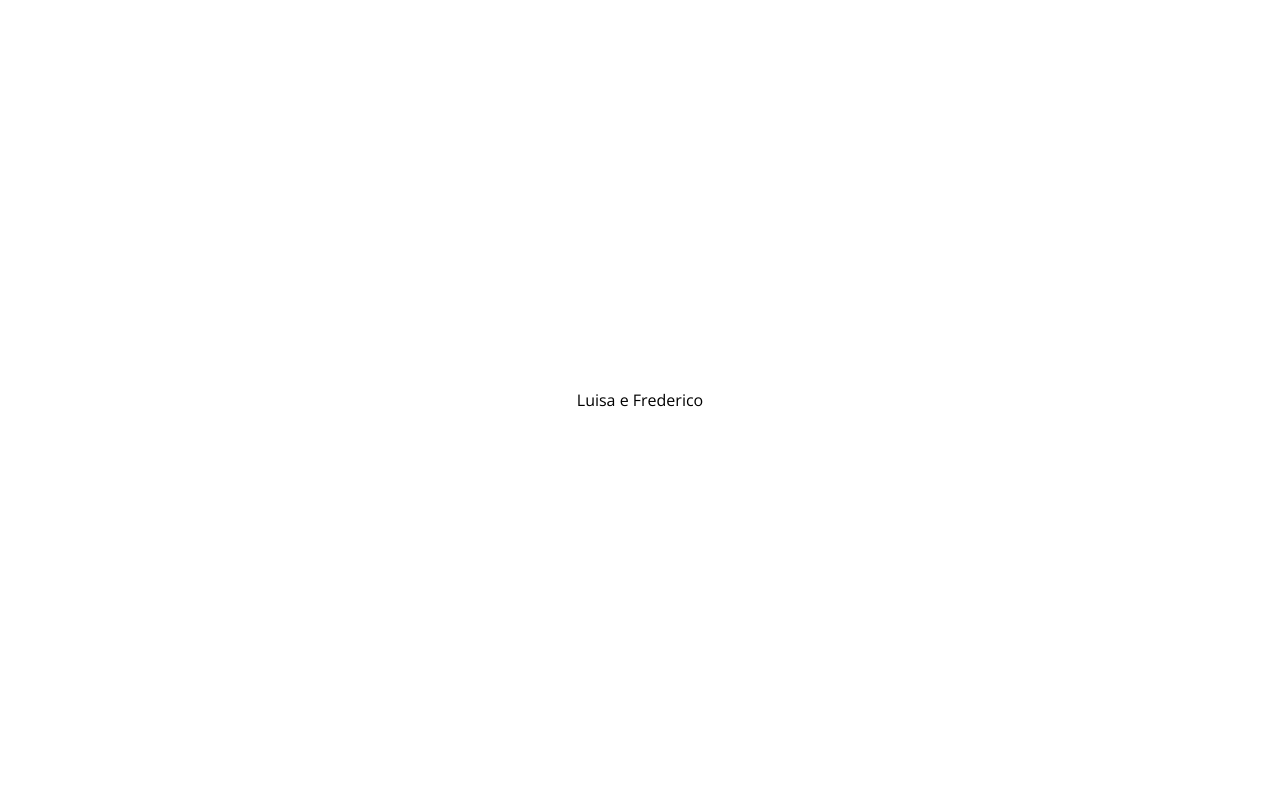
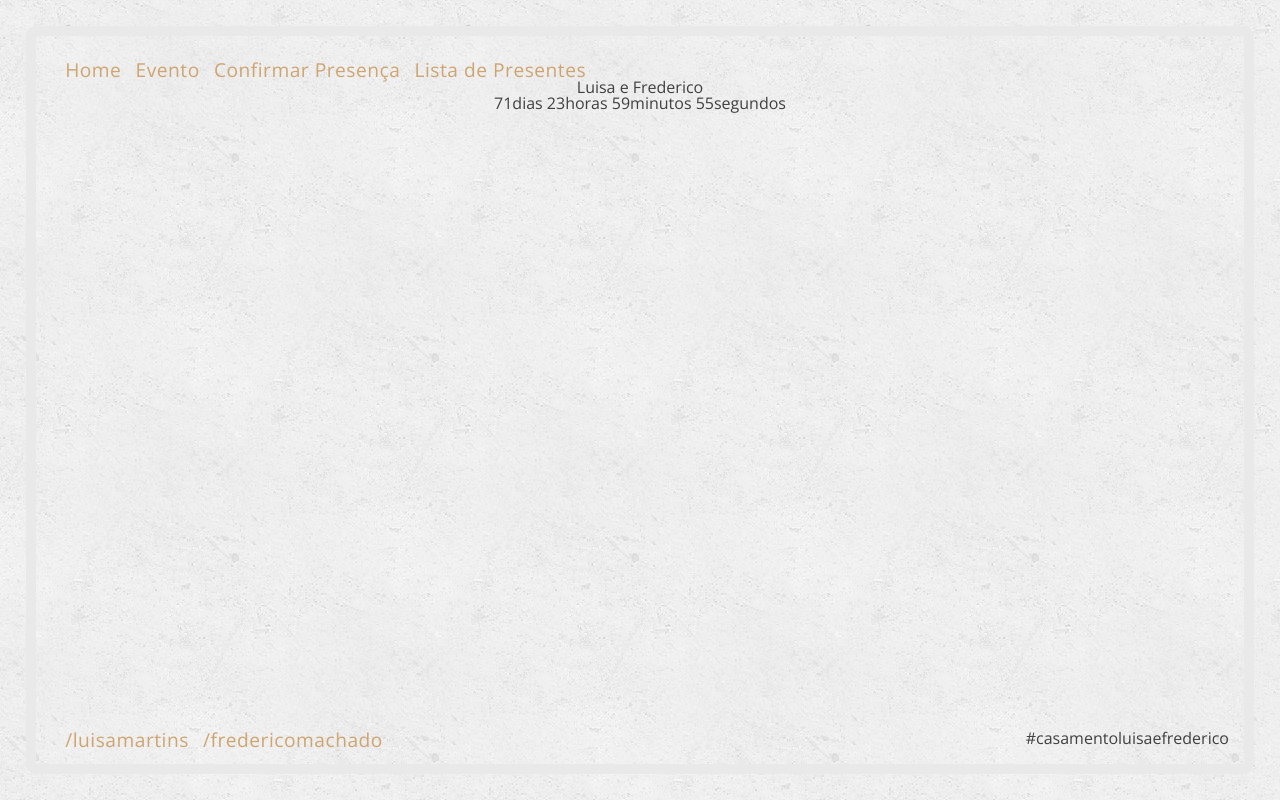
Before and after one commit to fredericomachado/luisaefrederico, a plain HTML site: page index.html in a window 1280 px wide. Drawn offline with nearby package versions, Linux system fonts and the light colour scheme.

Commit message:
init styles; added timer function

```diff
--- a/assets/javascript/application.js
+++ b/assets/javascript/application.js
@@ -0,0 +1,36 @@
+var timer;
+
+var compareDate = new Date();
+compareDate.setDate(compareDate.getDate() + 72); //just for this demo today + 7 days
+
+timer = setInterval(function() {
+  timeBetweenDates(compareDate);
+}, 1000);
+
+function timeBetweenDates(toDate) {
+  var dateEntered = toDate;
+  var now = new Date();
+  var difference = dateEntered.getTime() - now.getTime();
+
+  if (difference <= 0) {
+
+    // Timer done
+    clearInterval(timer);
+
+  } else {
+
+    var seconds = Math.floor(difference / 1000);
+    var minutes = Math.floor(seconds / 60);
+    var hours = Math.floor(minutes / 60);
+    var days = Math.floor(hours / 24);
+
+    hours %= 24;
+    minutes %= 60;
+    seconds %= 60;
+
+    $("#days").text(days);
+    $("#hours").text(hours);
+    $("#minutes").text(minutes);
+    $("#seconds").text(seconds);
+  }
+}
--- a/assets/stylesheets/application.css
+++ b/assets/stylesheets/application.css
@@ -29,6 +29,7 @@ footer, header, hgroup, menu, nav, section {
 	display: block;
 }
 body {
+	background: url('../images/bg.png');
 	line-height: 1;
 }
 ol, ul {
@@ -46,3 +47,55 @@ table {
 	border-collapse: collapse;
 	border-spacing: 0;
 }
+
+* {
+	box-sizing: border-box;
+	position: relative;
+}
+
+html, body {
+	font-family: 'Open Sans', sans-serif;
+	width: 100%;
+	padding: 2%;
+	height: 100%;
+	position: relative;
+	border-radius: 10px;
+	color: #404040;
+}
+a {
+	color: #cea570;
+	font-size: 1.2em;
+	letter-spacing: 0.5px;
+	padding: 0 5px;
+	text-decoration: none;
+	-webkit-transition: all 0.2s linear;
+	 	 -moz-transition: all 0.2s linear;
+		 			transition: all 0.2s linear;
+}
+a:hover {
+	text-decoration: underline;
+	color: #404040;
+}
+body {
+	border: 10px solid #E9E9E9;
+}
+.home-infos {
+	text-align: center;
+}
+.box {
+	background: #fff;
+	padding: 40px 80px;
+	display: inline-block;
+	border: 1px solid #cea570;
+}
+.footer {
+	width: 100%;
+	position: absolute;
+	bottom: 15px;
+	vertical-align: top;
+}
+.footer .copy {
+	position: absolute;
+	right: 40px;
+	top: 0;
+}
--- a/index.html
+++ b/index.html
@@ -4,18 +4,36 @@
     <meta charset="utf-8">
     <title>Luisa e Frederico</title>
     <link href="https://fonts.googleapis.com/css?family=Open+Sans" rel="stylesheet">
-    <style>
-      html, body {
-        font-family: 'Open Sans', sans-serif;
-        height: 100%;
-        display: flex;
-        align-items: center;
-        justify-content: center;
-        flex-flow: center;
-      }
-    </style>
+    <link href="assets/stylesheets/application.css" rel="stylesheet">
+    <link rel="shortcut icon" href="assets/images/favicon.ico">
   </head>
   <body>
-    Luisa e Frederico
+    <header>
+      <a href="#">Home</a>
+      <a href="#">Evento</a>
+      <a href="#">Confirmar Presença</a>
+      <a href="#">Lista de Presentes</a>
+    </header>
+    <div class="home-infos">
+      <h1>
+        Luisa e Frederico
+      </h1>
+      <div class="home-time">
+      <div id="timer">
+        <span id="days"></span>dias
+        <span id="hours"></span>horas
+        <span id="minutes"></span>minutos
+        <span id="seconds"></span>segundos
+      </div>
+      </div>
+    </div>
+    <!-- <div class="box"></div> -->
+    <footer class="footer">
+      <a href="#">/luisamartins</a>
+      <a href="#">/fredericomachado</a>
+      <div class="copy">#casamentoluisaefrederico</div>
+    </footer>
+    <script src="https://ajax.googleapis.com/ajax/libs/jquery/1.12.4/jquery.min.js"></script>
+    <script src="assets/javascript/application.js"></script>
   </body>
 </html>
```
Also changed, not shown: assets/images/apple-icon-152x152.png (added), assets/images/bg.png (added), assets/images/favicon.ico (added).
